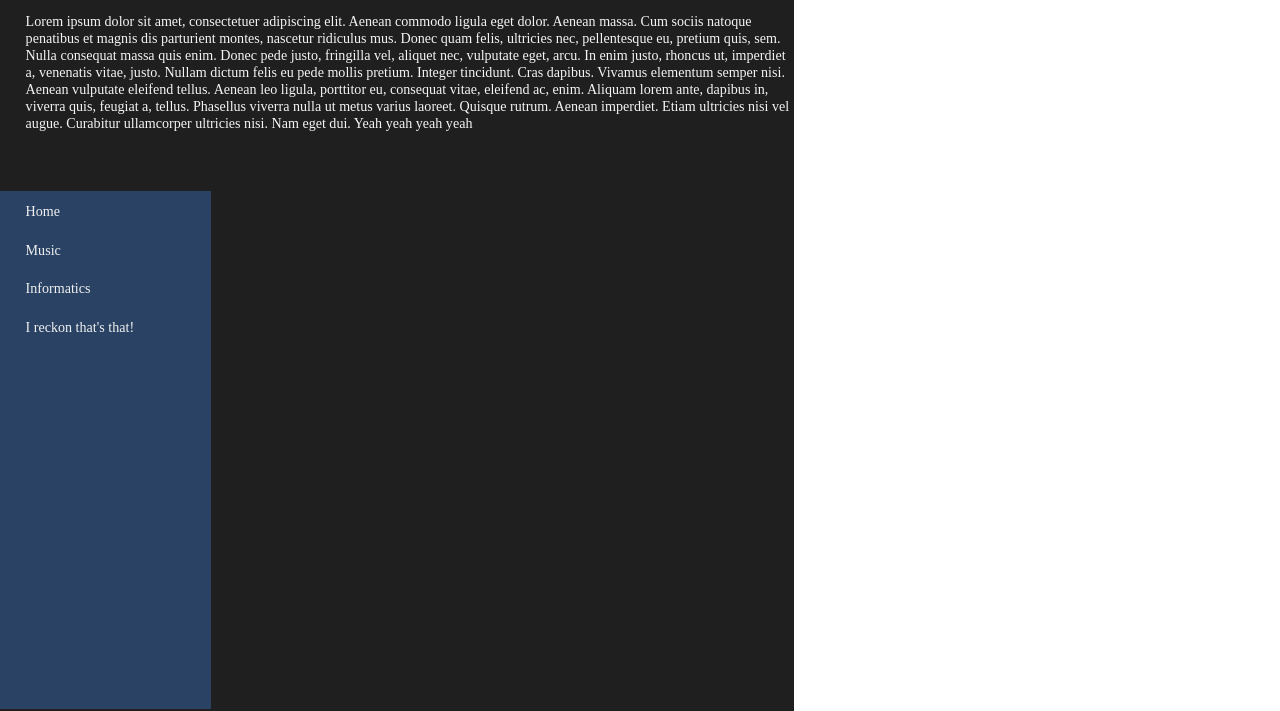
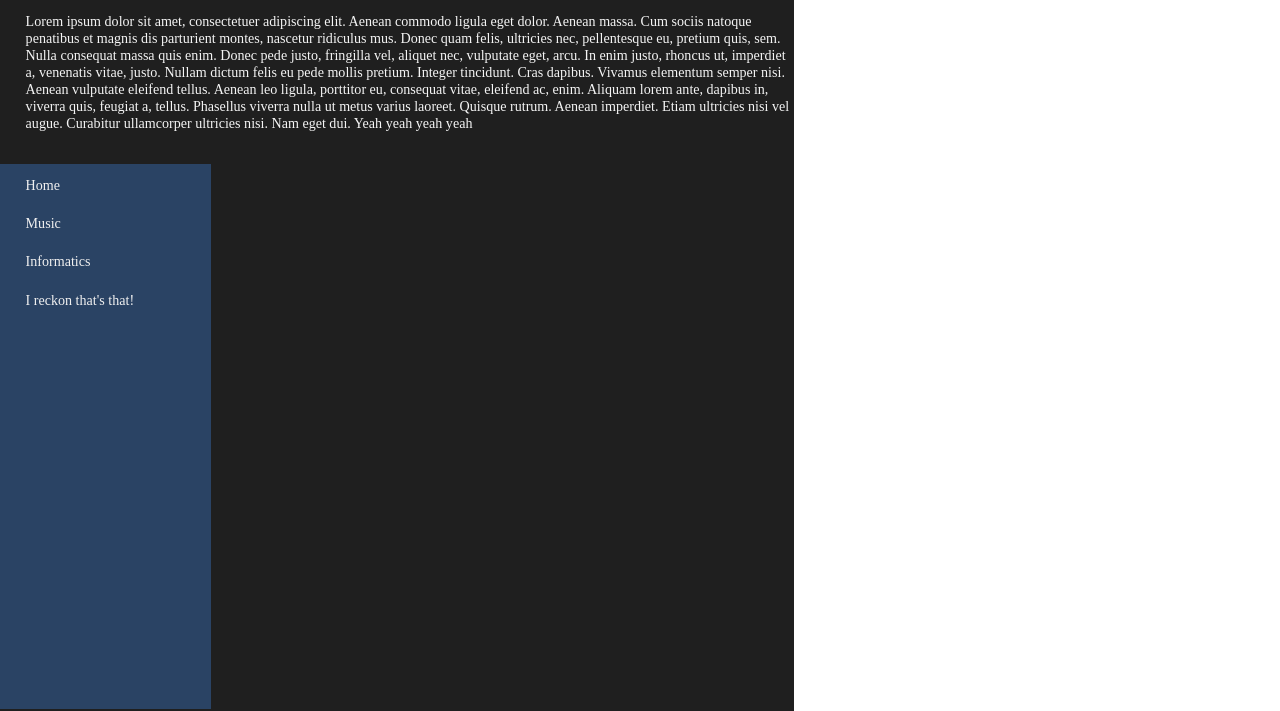
Before and after one commit to sunnexo/SunnyGrid, a plain HTML site: page index.html in a window 1280 px wide. Shown: the part 91-802 px from the top of the page. Drawn offline with Linux system fonts and the light colour scheme.

Commit message:
Update sunnyworks.css

```diff
--- a/sunnyworks.css
+++ b/sunnyworks.css
@@ -42,7 +42,7 @@ ul.navigation{
     list-style-type: none;
     margin: 0;
     padding: 0;
-    height: 40.5vw;
+    height: 42.6vw;
     position: fixed;
     bottom: 0;
     overflow: auto;
```
